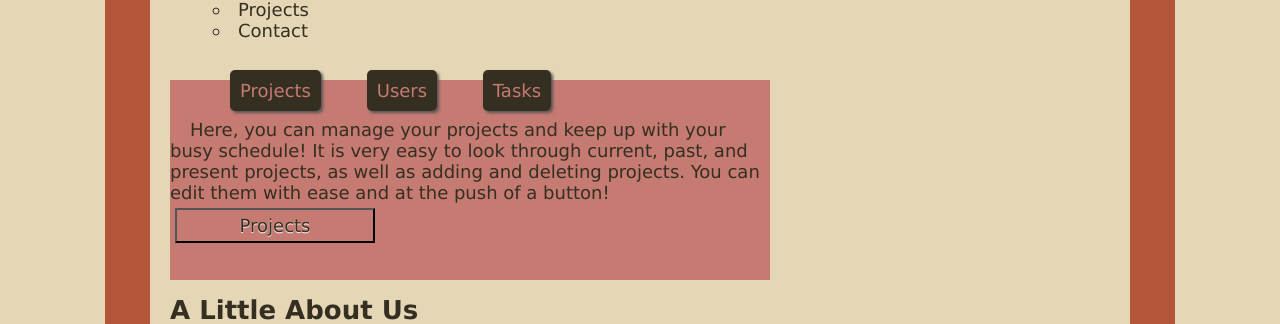
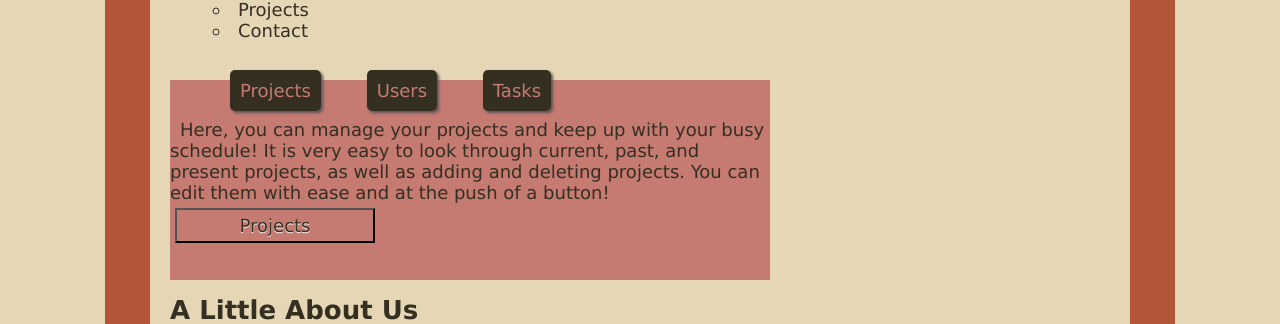
Before and after one commit to LindsayLambo/LAMBERT_LINDSAY_PWA2, a PHP site: page /dashboard.html in a window 1280 px wide. Shown: the part 356-680 px from the top of the page. Run offline with PHP 8.4, Linux system fonts and the light colour scheme; some libraries are stand-ins or nearby versions.

Commit message:
Changes..

```diff
--- a/Lambert_Lindsay_Project/css/style.css
+++ b/Lambert_Lindsay_Project/css/style.css
@@ -258,3 +258,9 @@
 	color: #ccc;
 	font-size: 14px;
 }
+
+
+p#projects {
+	padding: 5px;
+	margin: 5px;
+}
```
